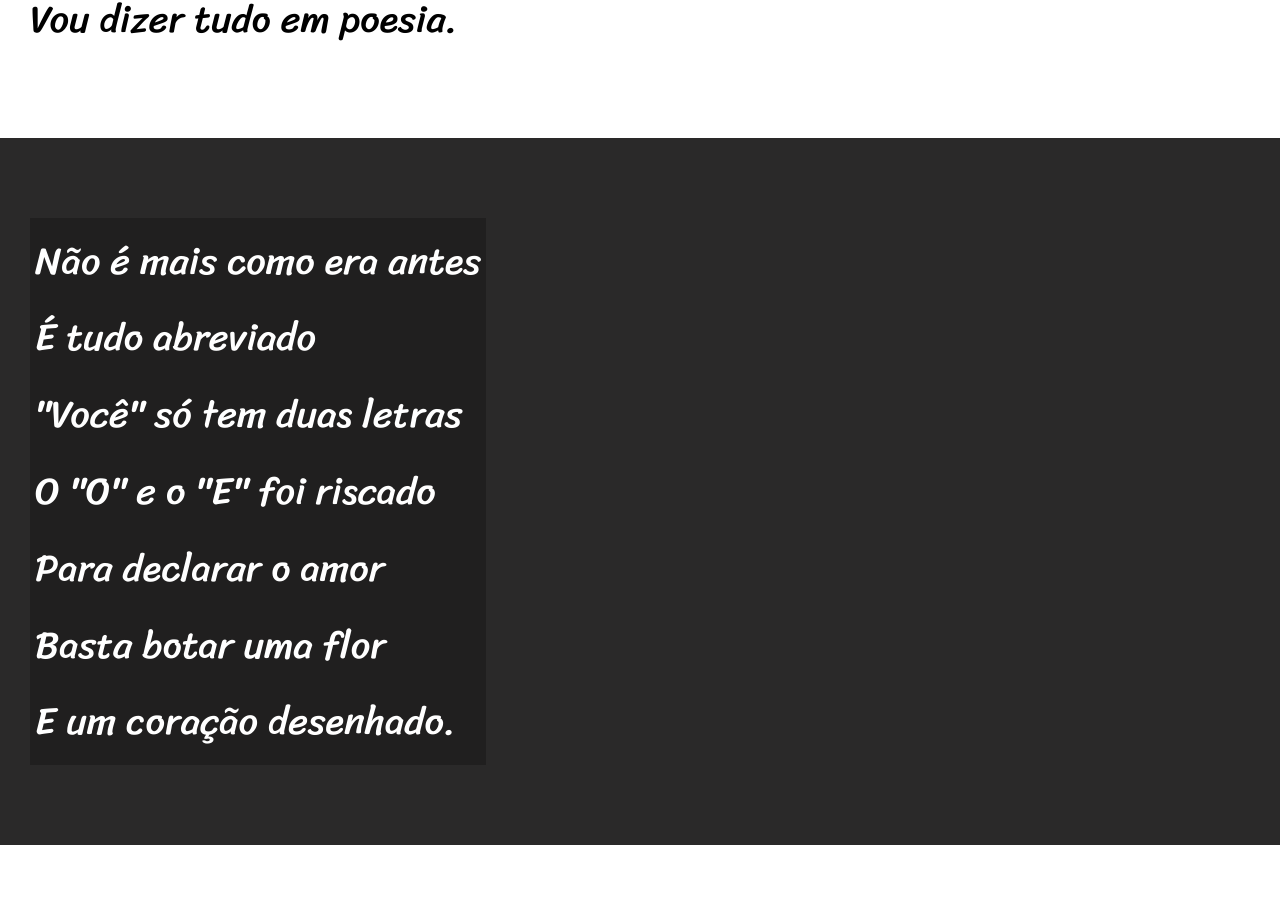
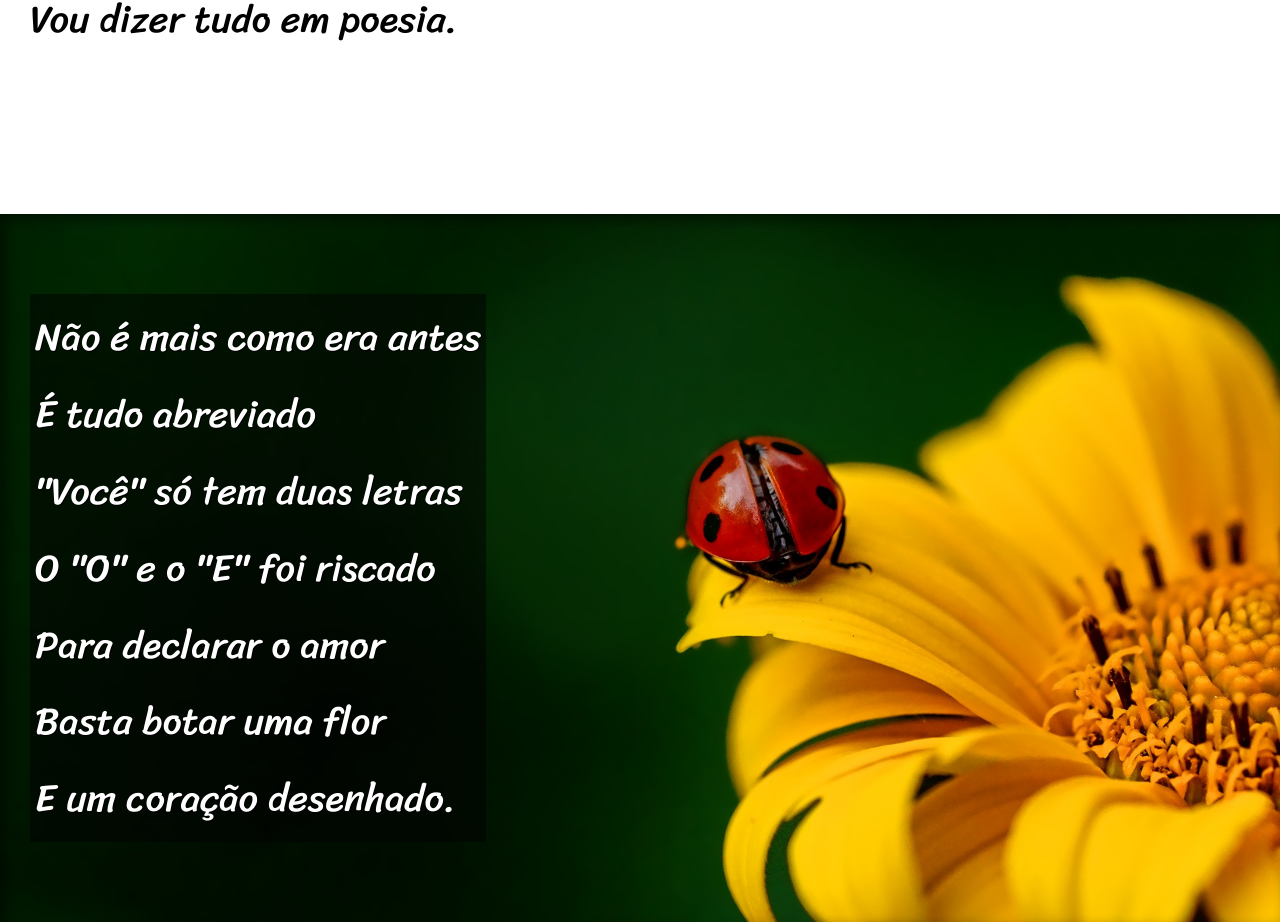
Before and after one commit to EvertonsSousa/html-css, a plain HTML site: page desafios/desafio12/index.html in a window 1280 px wide. Shown: the part 808-1730 px from the top of the page. Drawn offline with Linux system fonts and the light colour scheme.

Commit message:
finalizando

```diff
--- a/desafios/desafio12/index.html
+++ b/desafios/desafio12/index.html
@@ -24,7 +24,7 @@
         </p>
     </section>
 
-    <section class="imagem">
+    <section class="imagem" id="img01">
         <p>
             Não é mais como era antes <br>
             É tudo abreviado <br>
@@ -58,7 +58,7 @@
         </p>
     </section>
 
-    <section class="imagem">
+    <section class="imagem" id="img02">
         <p>
             Tenho saudade das cartas <br>
             Escritas com a própria mão <br>
--- a/desafios/desafio12/style.css
+++ b/desafios/desafio12/style.css
@@ -56,6 +56,10 @@ section{
     font-size: 3vw;
 }
 
+section > p{
+    padding-bottom: 2em;
+}
+
 .normal{
     background-color: white;
     color: black;
@@ -64,6 +68,27 @@ section{
 .imagem{
     background-color: rgb(42, 41, 41);
     color: white;
+    box-shadow: inset 6px 6px 13px 0px rgba(0, 0, 0, 0.471);
+    background-size: cover;
+    background-attachment: fixed;
+}
+
+.imagem > p{
+    display: inline-block;
+    padding: 5px;
+    background-color: rgba(3, 3, 3, 0.53);
+    color: white;
+    text-shadow: 1px 1px 0px black;
+
+}
+
+#img01{
+    background-image: url(imagens/background001.jpg);
+    background-position: right center;
+}
+
+#img02{
+    background-image: url(imagens/background002.jpg);
 }
 
 footer{
@@ -72,9 +97,3 @@ footer{
     color: white;
     padding: 10px;
 }
-.imagem > p{
-    display: inline-block;
-    padding: 5px;
-    background-color: rgba(3, 3, 3, 0.248);
-    color: white;
-}
```
